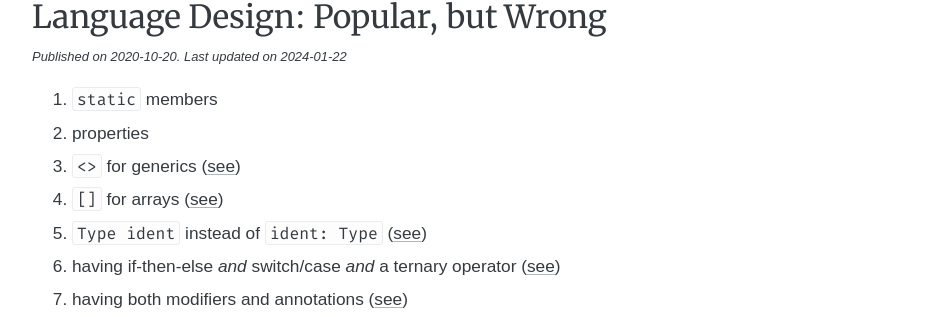
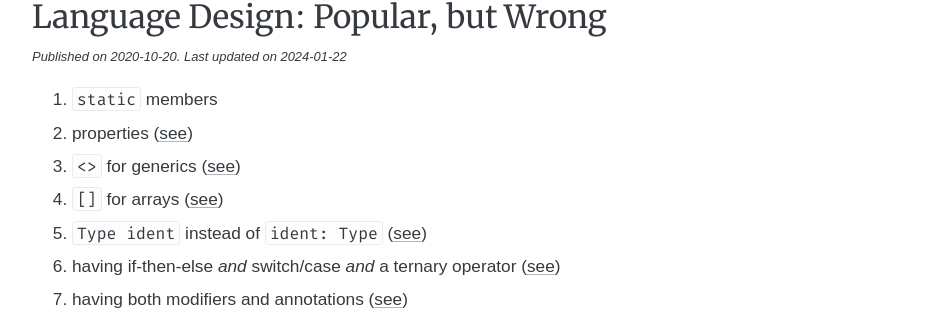
Before and after one commit to soc/soc.me, a Jekyll site: the page built from _languages/popular-but-wrong.md, in a window 1280 px wide. Shown: the part 126-443 px from the top of the page, without its empty margins (176-1103 px from the left). Built offline with Jekyll 4.4.1, drawn with Linux system fonts in a browser that asks for light colours; some web fonts are replaced.

Commit message:
add link to "Popular, but Wrong"

```diff
--- a/_languages/popular-but-wrong.md
+++ b/_languages/popular-but-wrong.md
@@ -8,7 +8,7 @@ redirect_from:
 ---
 
  1. `static` members
- 2. properties
+ 2. properties ([see](fields-methods-properties-pick-two))
  3. `<>` for generics ([see](stop-using-angle-brackets-for-generics))
  4. `[]` for arrays ([see](stop-using-angle-brackets-for-generics))
  5. `Type ident` instead of `ident: Type` ([see](type-annotations))
```
